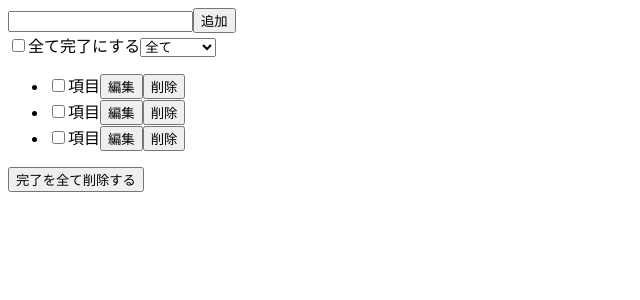
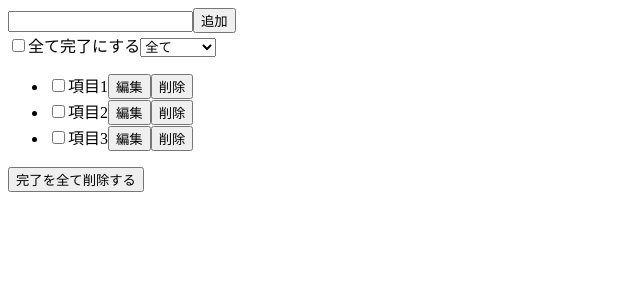
Before and after one commit to waaawoo/todo_app, a React (Create React App) app: page / in a window 1280 px wide. Shown: the top 300 px of the page, without its empty margins (0-640 px from the left). Built offline with nearby package versions, Linux system fonts and the light colour scheme.

Commit message:
componentにして、再利用できるように変更

```diff
--- a/src/components/App.js
+++ b/src/components/App.js
@@ -1,7 +1,7 @@
 import React from 'react';
 import Form from './form'
 import Select from './select'
-import List from './list'
+import Todo from './Todo'
 import AllDel from './AllDel'
 class App extends React.Component{
   render(){
@@ -14,7 +14,20 @@ class App extends React.Component{
         < Select  />
 
         {/* ul */}
-        < List  />
+        <ul>
+
+          {/* componentの再利用ができる */}
+          <li>
+            {/* textでpropsを渡せる *Todo.jsでthis.propsで受け取れる */}
+            <Todo id={0} text="項目1" />
+          </li>
+          <li>
+            <Todo id={0} text="項目2" />
+          </li>
+          <li>
+            <Todo id={0} text="項目3" />
+          </li>
+        </ul>
 
 
         {/* allDel */}
--- /dev/null
+++ b/src/components/Todo.js
@@ -0,0 +1,22 @@
+import React from 'react'
+
+class Todo extends React.Component{
+  render(){
+
+    // propsを受け取る
+    const { text } = this.props
+    return (
+      <div>
+        <label htmlFor="">
+          <input type="checkbox"/>
+          {/* jsxで変数を使用する場合は{}を使う */}
+          {text}
+        </label>
+        <button>編集</button>
+        <button>削除</button>
+      </div>
+    );
+  }
+}
+
+export default Todo;
--- a/src/components/list.js
+++ /dev/null
@@ -1,39 +0,0 @@
-import React from 'react'
-
-class List extends React.Component{
-  render(){
-    return (
-      <ul>
-      <li>
-        <label htmlFor="">
-          <input type="checkbox"/>
-          項目
-        </label>
-        <button>編集</button>
-        <button>削除</button>
-      </li>
-
-      <li>
-        <label htmlFor="">
-          <input type="checkbox"/>
-          項目
-        </label>
-        <button>編集</button>
-        <button>削除</button>
-      </li>
-
-      <li>
-        <label htmlFor="">
-          <input type="checkbox"/>
-          項目
-        </label>
-        <button>編集</button>
-        <button>削除</button>
-      </li>
-
-    </ul>
-    );
-  }
-}
-
-export default List;
```
